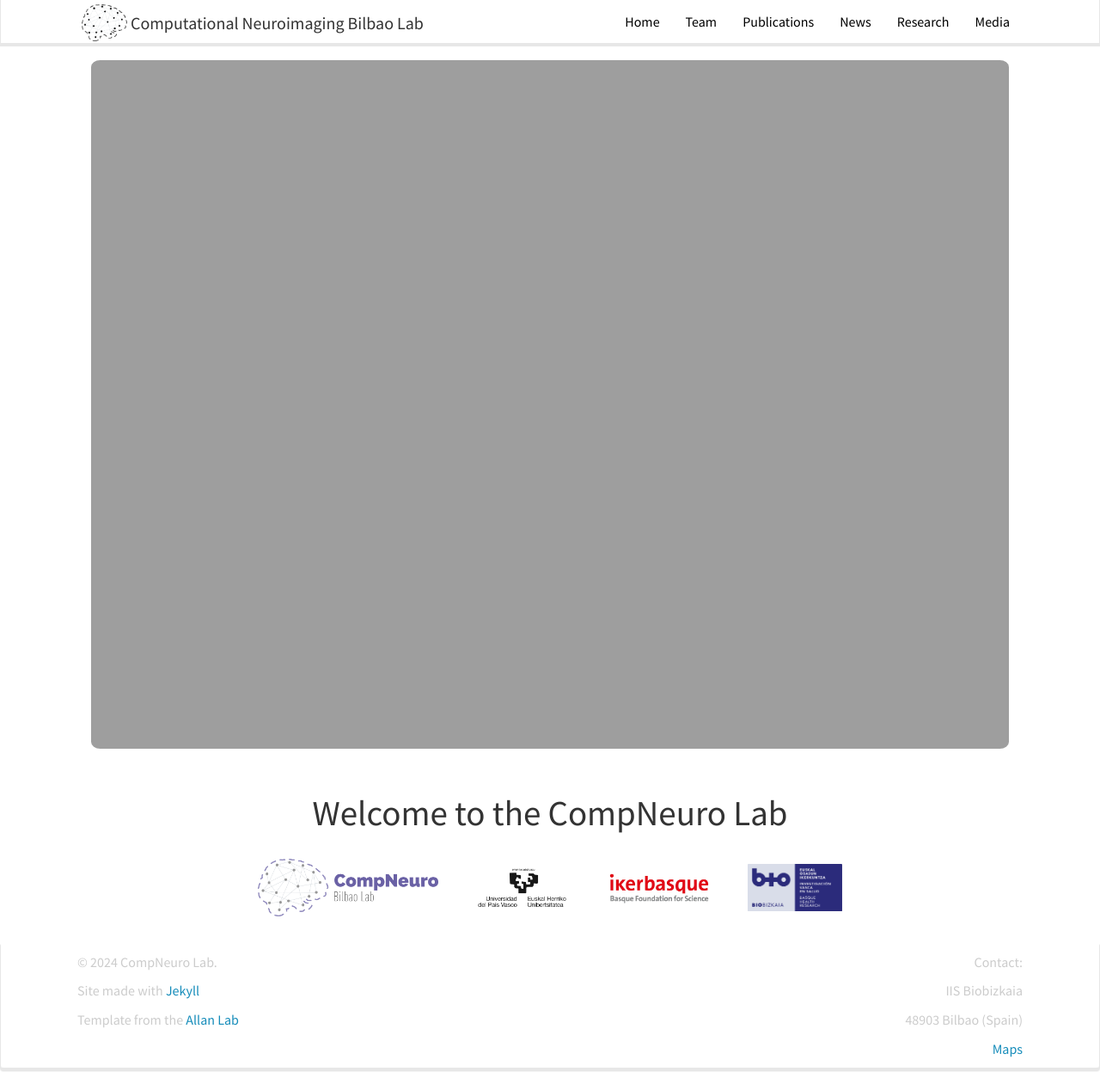
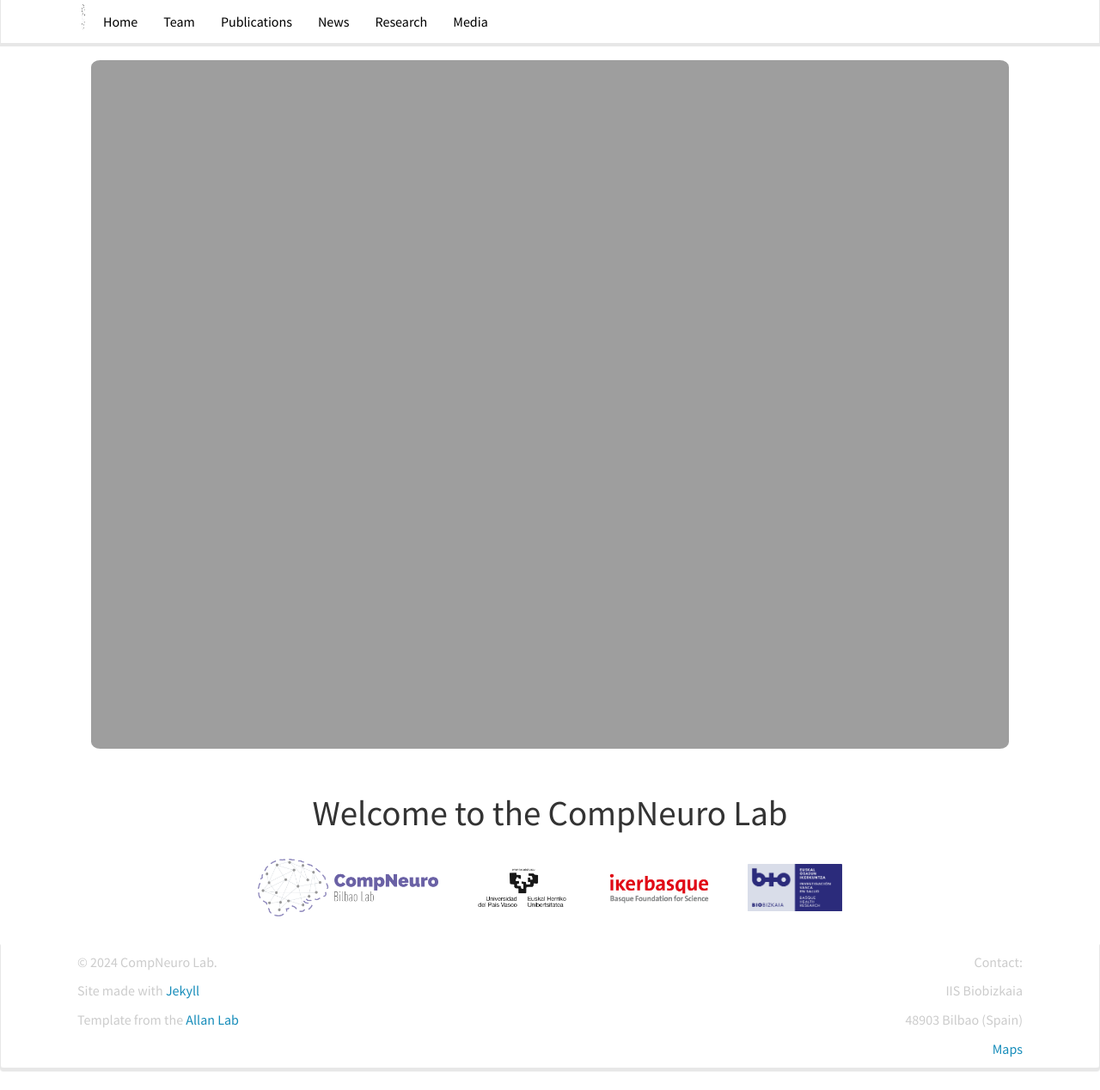
Before and after one commit to itellaetxe/compneurobilbao_website, a Jekyll site: the page built from _pages/home.md, in a window 1280 px wide and 1268 px high. Shown: the whole window at 86% size. Built offline with Jekyll 4.4.1, drawn with Linux system fonts in a browser that asks for light colours; nearby versions of some CDN libraries.

```diff
--- a/_includes/header.html
+++ b/_includes/header.html
@@ -1,29 +1,25 @@
-<div class="navbar navbar-default navbar-fixed-top" role="navigation">
+<nav class="navbar navbar-default navbar-fixed-top">
 	<div class="container-fluid">
 	  <div class="navbar-header">
-			<button type="button" class="navbar-toggle" data-toggle="collapse"
-				data-target="#navbar-collapse-1" aria-expanded="false">
-				<span class="icon-bar">Toggle navigation</span>
+		<button type="button" class="navbar-toggle" data-toggle="collapse" data-target="#navbar-menu">
+		  <span class="sr-only">Toggle navigation</span>
 		  <span class="icon-bar"></span>
 		  <span class="icon-bar"></span>
 		  <span class="icon-bar"></span>
 		</button>
-
-			<a class="navbar-brand" href="{{ site.url }}{{ site.baseurl }}/">
-				<img src="{{ site.url }}{{ site.baseurl }}/images/logopic/Logo_mini_compneuro_2.png">
-				Computational Neuroimaging Bilbao Lab
+		<a class="navbar-brand" href="{{ site.url }}{{ site.baseurl }}">
+		  <img src="{{ site.url }}{{ site.baseurl }}/images/logopic/Logo_mini_compneuro_2.png" alt="Logo" style="height: 30px;">
 		</a>
 	  </div>
-		<div class="collapse navbar-collapse" id="navbar-collapse-1">
-			<ul class="nav navbar-nav navbar-right">
-				<li><a href="{{ site.url }}{{ site.baseurl }}/">Home</a></li>
-				<li><a href="{{ site.url }}{{ site.baseurl }}/team">Team</a></li>
-				<!-- <li><a href="{{ site.url }}{{ site.baseurl }}/openings">Openings</a></li> -->
-				<li><a href="{{ site.url }}{{ site.baseurl }}/publications">Publications</a></li>
-				<li><a href="{{ site.url }}{{ site.baseurl }}/allnews">News</a></li>
-				<li><a href="{{ site.url }}{{ site.baseurl }}/research">Research</a></li>
-				<li><a href="{{ site.url }}{{ site.baseurl }}/pictures">Media</a></li>
+	  <div class="collapse navbar-collapse" id="navbar-menu">
+		<ul class="nav navbar-nav">
+		  <li><a href="{{ site.baseurl }}/">Home</a></li>
+		  <li><a href="{{ site.baseurl }}/team/">Team</a></li>
+		  <li><a href="{{ site.baseurl }}/publications/">Publications</a></li>
+		  <li><a href="{{ site.baseurl }}/news/">News</a></li>
+		  <li><a href="{{ site.baseurl }}/research/">Research</a></li>
+		  <li><a href="{{ site.baseurl }}/media/">Media</a></li>
 		</ul>
 	  </div>
 	</div>
-</div>
+  </nav>
```
Lines whose indentation alone changed are shown as unchanged.
